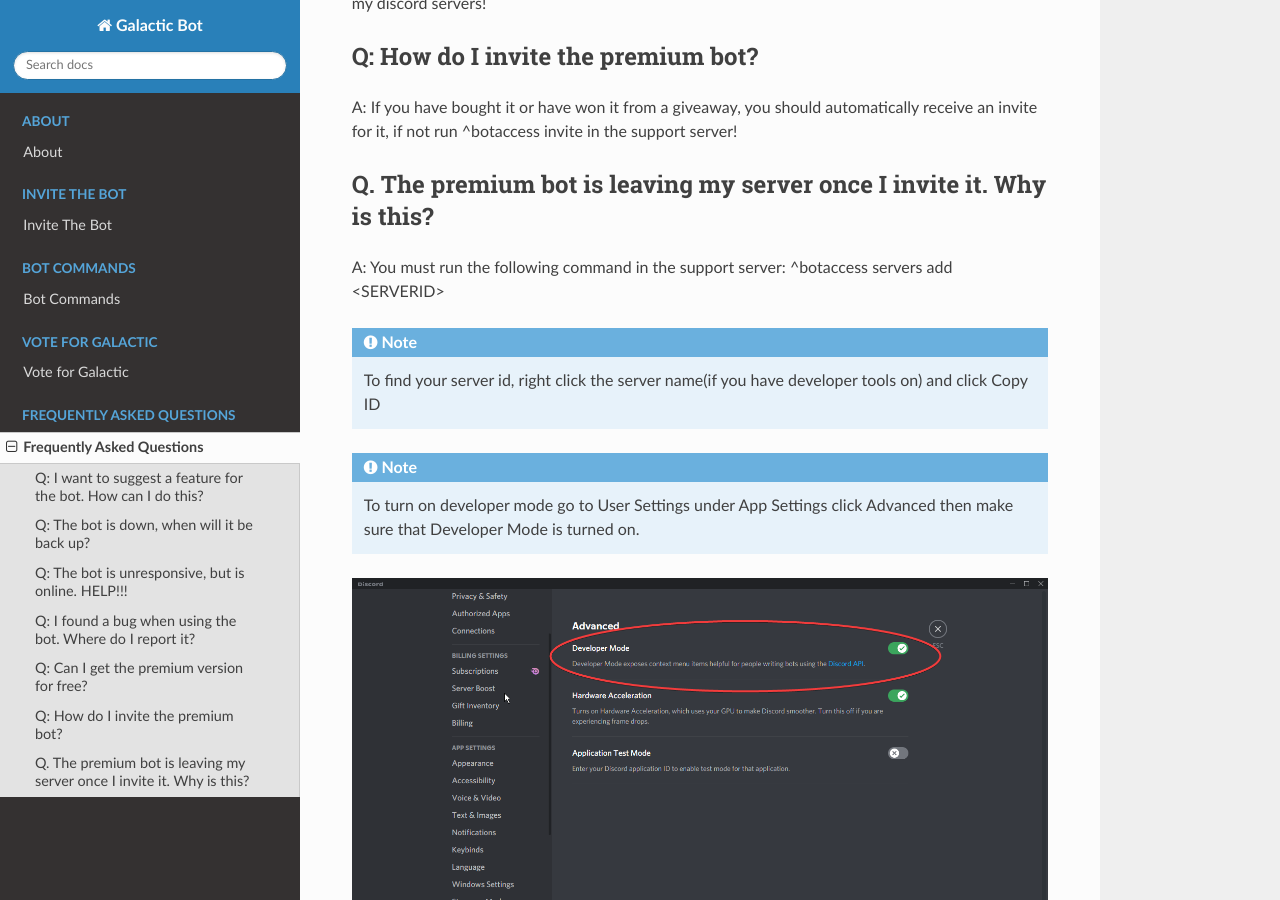
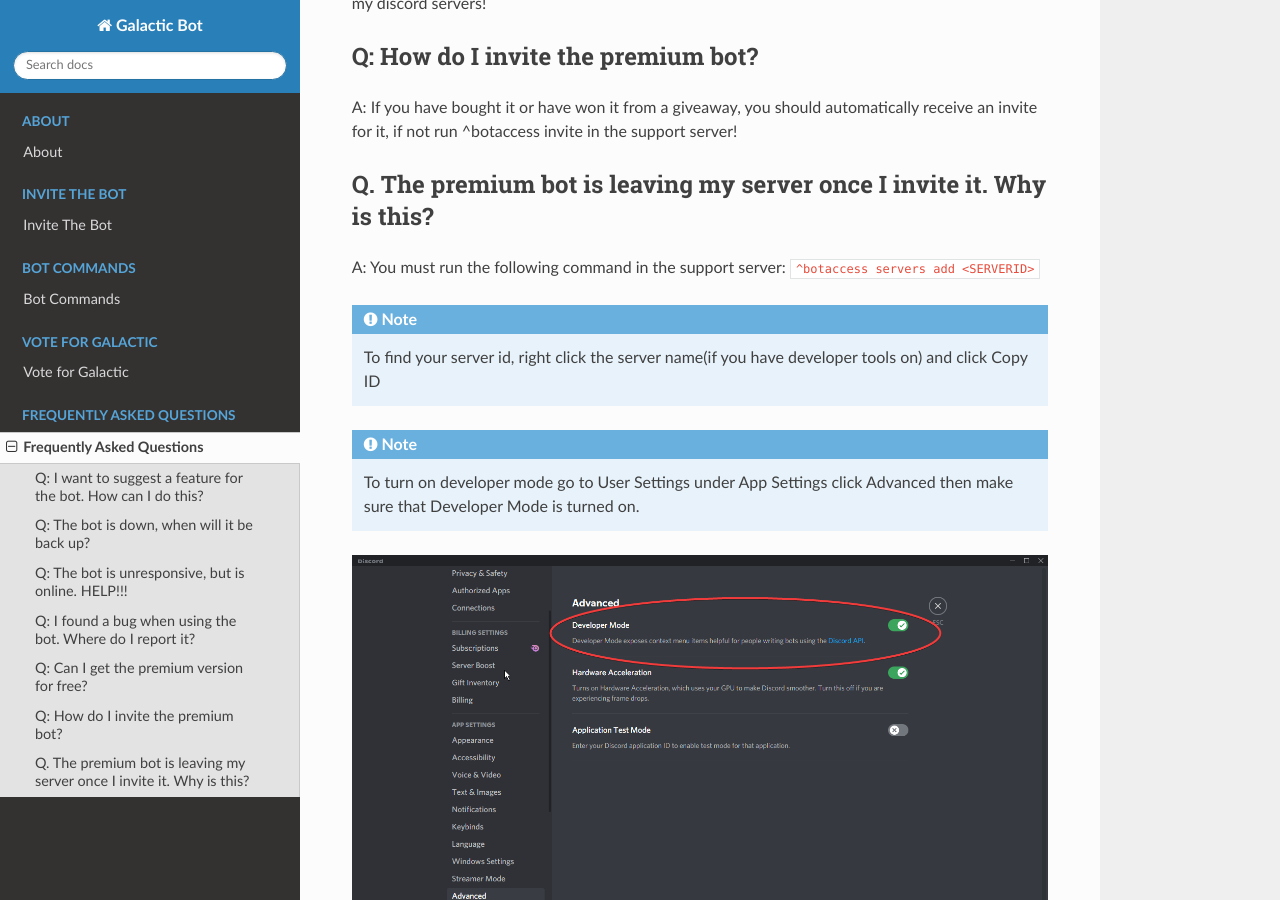
Before and after one commit to StormyGalaxy/Galactic-Bot, a Sphinx documentation site: the page built from docs/FAQ.rst, in a window 1280 px wide and 900 px high, scrolled down 813 px. Built offline with Sphinx 7.4.7 and the Read the Docs theme 2.0.0, drawn with Linux system fonts in a browser that asks for light colours.

Commit message:
Update FAQ.rst

```diff
--- a/docs/FAQ.rst
+++ b/docs/FAQ.rst
@@ -62,7 +62,7 @@
 ~~~~~~~~~~~~~~
 
 
-A: You must run the following command in the support server: ^botaccess servers add <SERVERID>
+A: You must run the following command in the support server: ``^botaccess servers add <SERVERID>``
 
 
 .. note:: To find your server id, right click the server name(if you have developer tools on) and click Copy ID
```
